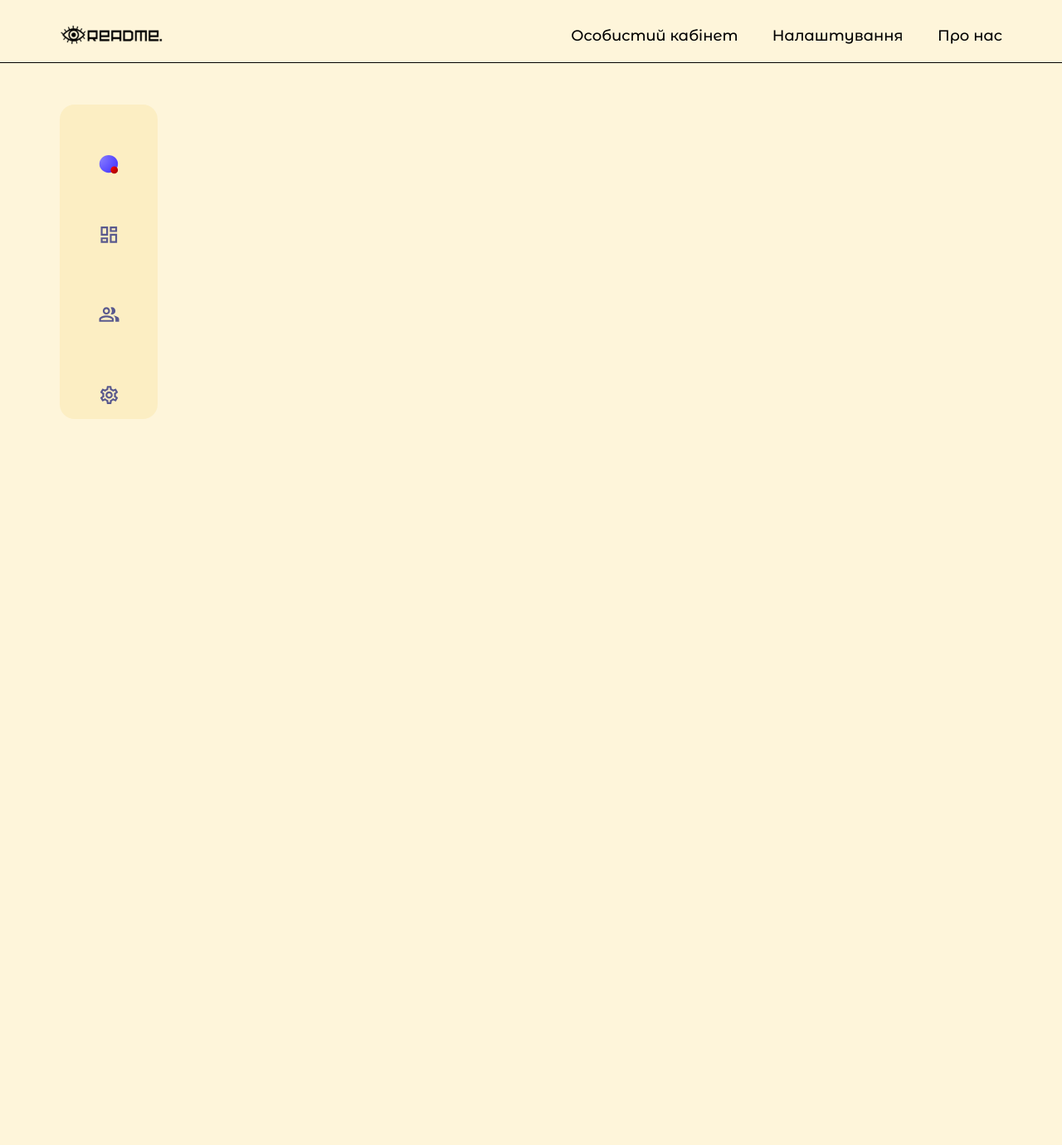
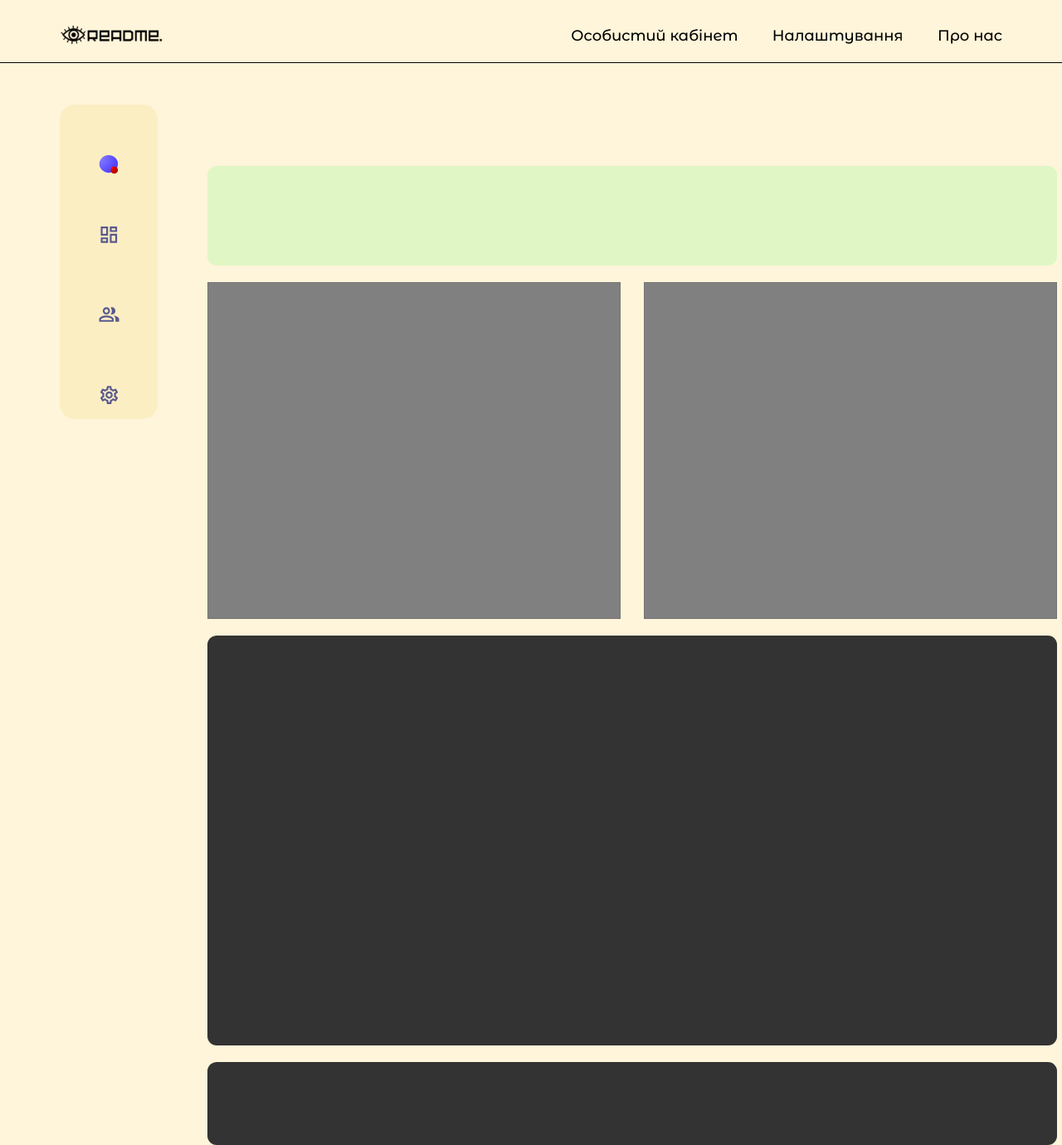
Before and after one commit to BogdanGrushetsky/ReadMe, a React (Create React App) app: page / in a window 1280 px wide. Shown: the whole page at 83% size. Before the commit the page ends 926 px from the top, so only its background shows below. Built offline with nearby package versions, Linux system fonts and the light colour scheme.

Commit message:
add task, some update with nav and menu (fixed)

```diff
--- a/package.json
+++ b/package.json
@@ -14,7 +14,7 @@
     "react-redux": "^7.2.6",
     "react-router": "^6.0.2",
     "react-router-dom": "^6.0.2",
-    "react-scripts": "4.0.3"
+    "react-scripts": "^4.0.3"
   },
   "scripts": {
     "start": "react-scripts start",
--- a/src/App.js
+++ b/src/App.js
@@ -1,30 +1,29 @@
-import React from 'react';
+import React from "react";
 
-import NavBar from './components/NavBar/NavBar';
-import { MenuItem } from './components/Menu/Menu';
-import Menu from './components/Menu/Menu';
+import NavBar from "./components/NavBar/NavBar";
+import { MenuItem } from "./components/Menu/Menu";
+import Menu from "./components/Menu/Menu";
+import Task from "./components/task/Task";
 
-import people from "./img/Menu/people.svg"
-import settings from "./img/Menu/settings.svg"
-import dashboard from "./img/Menu/dashboard.svg"
+import people from "./img/Menu/people.svg";
+import settings from "./img/Menu/settings.svg";
+import dashboard from "./img/Menu/dashboard.svg";
 
-import "./components/main.css"
-
+import "./components/main.css";
 
 function App() {
   return (
     <div>
-      <NavBar/>
+      <NavBar />
 
-      <div className='main'>
+      <div className="main">
         <Menu>
-          <MenuItem src={dashboard}/>
-          <MenuItem src={people}/>
-          <MenuItem src={settings}/>
+          <MenuItem src={dashboard} />
+          <MenuItem src={people} />
+          <MenuItem src={settings} />
         </Menu>
-
       </div>
-
+      <Task />
     </div>
   );
 }
--- a/src/components/Menu/Menu.css
+++ b/src/components/Menu/Menu.css
@@ -1,5 +1,6 @@
 
 .Menu {
+  position: fixed;
   width: 118px;
 
   display: flex;
--- a/src/components/NavBar/NavBar.css
+++ b/src/components/NavBar/NavBar.css
@@ -7,7 +7,9 @@
 .NavBar {
   display: flex;
 
-  position: absolute;
+  position: fixed;
+  z-index: 10;
+  background: #FEF5DA;
 
   width: 100%;
   height: 75px;
--- /dev/null
+++ b/src/components/task/Task.css
@@ -0,0 +1,44 @@
+.container {
+    position: absolute;
+    top: 200px;
+    left: 250px;
+    width: 80vw;
+}
+
+.task {
+    background: #E0F7C5;
+    border-radius: 11px;
+    width: 100%;
+    height: 120px;
+}
+
+.monitor {
+    position: relative;
+    margin-top: 20px;
+    width: 100%;
+    height: 494px;
+    background: #333333;
+    border-radius: 11px;
+    z-index: -10;
+}
+
+.console {
+    margin-top: 20px;
+    width: 100%;
+    background: #333333;
+    border-radius: 11px;
+    height: 100px;
+}
+
+.workspace {
+    display: flex;
+    justify-content: space-between;
+}
+
+.work {
+    width: 48%;
+    height: 400px;
+    margin-top: 20px;
+    background: grey;
+    resize: none;
+}
--- /dev/null
+++ b/src/components/task/Task.js
@@ -0,0 +1,24 @@
+import { Component } from "react";
+import "./Task.css";
+
+class task extends Component {
+  constructor(props) {
+    super(props);
+    this.state = {};
+  }
+
+  render() {
+    return (
+      <div className="container">
+        <div className="task"></div>
+        <div className="workspace">
+          <textarea className="work" />
+          <textarea className="work" />
+        </div>
+        <div className="monitor"></div>
+        <div className="console"></div>
+      </div>
+    );
+  }
+}
+export default task;
```
Also changed, not shown: 1 other file (tests, documents, lock files or other folders).
